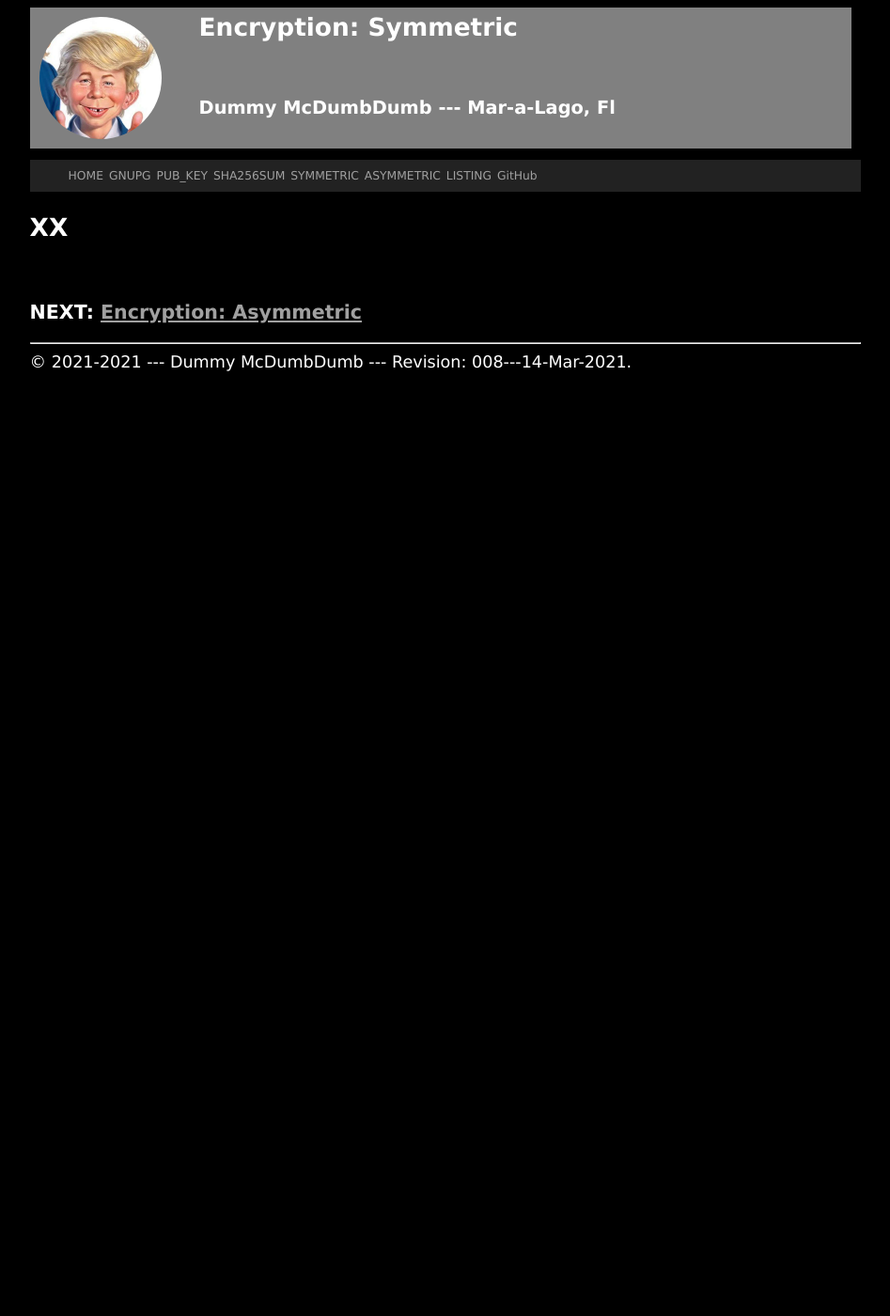
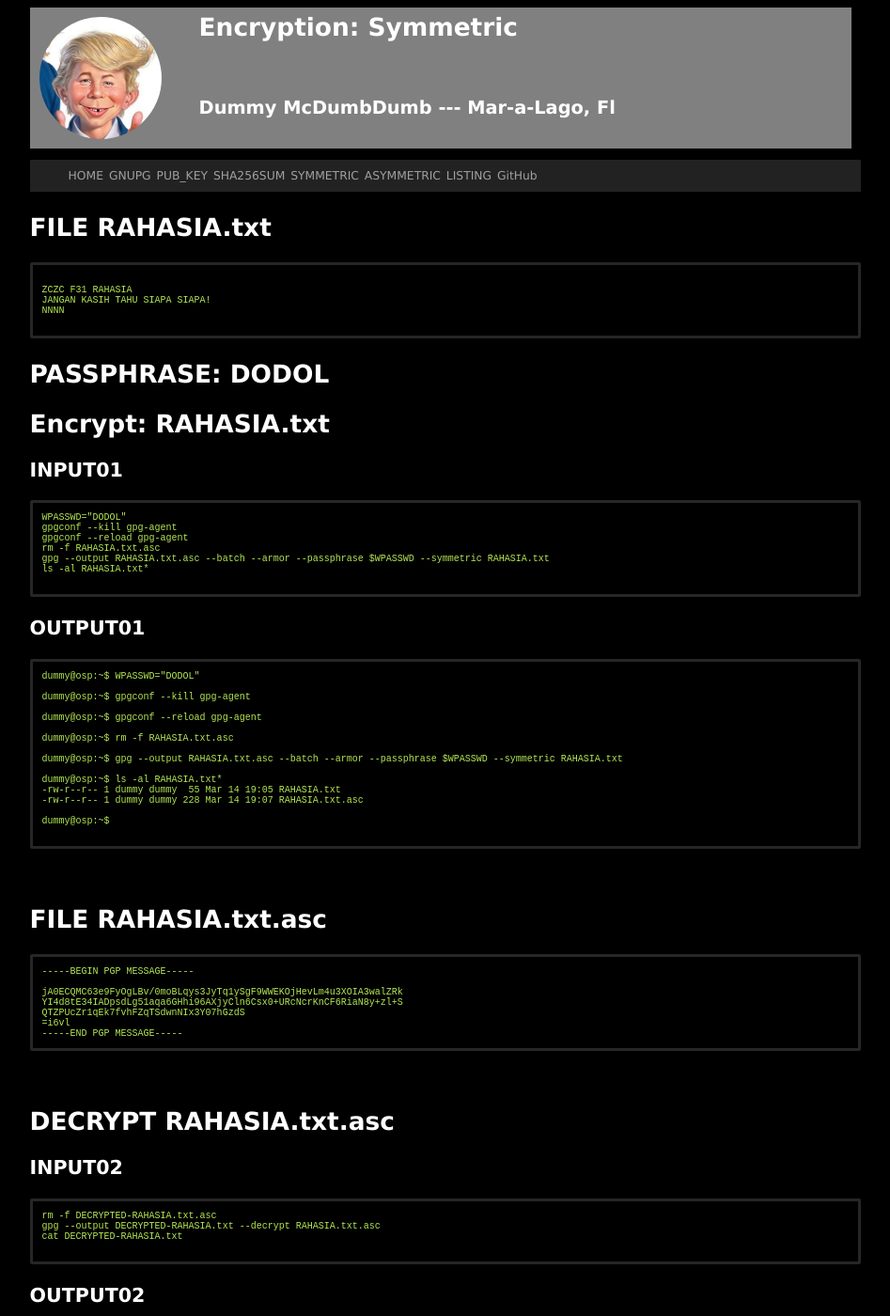
Before and after one commit to mcdumbdumb/gnupg, a Jekyll site: the page built from 005.md, in a window 1280 px wide and 1400 px high. Shown: the whole window at 94% size, without its empty margins (166-1113 px from the left). Built offline with Jekyll 4.4.1, drawn with Linux system fonts in a browser that asks for light colours; some of the changed text lies outside the part shown.

Commit message:
new file:   DECRYPTED-RAHASIA.txt RAHASIA.txt RAHASIA.txt.asc assets/images/dummy-002.jpg #	modified:   005.md _config.yml

````diff
--- a/005.md
+++ b/005.md
@@ -3,7 +3,104 @@ layout: "layout"
 title:  "Encryption: Symmetric"
 ---
 
-## XX
+## FILE RAHASIA.txt
+
+```
+
+ZCZC F31 RAHASIA
+JANGAN KASIH TAHU SIAPA SIAPA!
+NNNN
+
+```
+
+## PASSPHRASE: DODOL
+
+## Encrypt: RAHASIA.txt
+
+### INPUT01
+
+```
+WPASSWD="DODOL"
+gpgconf --kill gpg-agent
+gpgconf --reload gpg-agent
+rm -f RAHASIA.txt.asc
+gpg --output RAHASIA.txt.asc --batch --armor --passphrase $WPASSWD --symmetric RAHASIA.txt
+ls -al RAHASIA.txt*
+
+```
+
+### OUTPUT01
+
+```
+dummy@osp:~$ WPASSWD="DODOL"
+
+dummy@osp:~$ gpgconf --kill gpg-agent
+
+dummy@osp:~$ gpgconf --reload gpg-agent
+
+dummy@osp:~$ rm -f RAHASIA.txt.asc
+
+dummy@osp:~$ gpg --output RAHASIA.txt.asc --batch --armor --passphrase $WPASSWD --symmetric RAHASIA.txt
+
+dummy@osp:~$ ls -al RAHASIA.txt*
+-rw-r--r-- 1 dummy dummy  55 Mar 14 19:05 RAHASIA.txt
+-rw-r--r-- 1 dummy dummy 228 Mar 14 19:07 RAHASIA.txt.asc
+
+dummy@osp:~$
+
+```
+
+<br>
+## FILE RAHASIA.txt.asc
+
+```
+-----BEGIN PGP MESSAGE-----
+
+jA0ECQMC63e9FyOgLBv/0moBLqys3JyTq1ySgF9WWEKOjHevLm4u3XOIA3walZRk
+YI4d8tE34IADpsdLg51aqa6GHhi96AXjyCln6Csx0+URcNcrKnCF6RiaN8y+zl+S
+QTZPUcZr1qEk7fvhFZqTSdwnNIx3Y07hGzdS
+=i6vl
+-----END PGP MESSAGE-----
+```
+
+<br>
+## DECRYPT RAHASIA.txt.asc
+
+### INPUT02
+
+```
+rm -f DECRYPTED-RAHASIA.txt.asc
+gpg --output DECRYPTED-RAHASIA.txt --decrypt RAHASIA.txt.asc
+cat DECRYPTED-RAHASIA.txt
+
+```
+
+### OUTPUT02
+
+```
+dummy@osp:~$ rm -f DECRYPTED-RAHASIA.txt.asc
+
+dummy@osp:~$ gpg --output DECRYPTED-RAHASIA.txt --decrypt RAHASIA.txt.asc
+gpg: AES256 encrypted data
+gpg: encrypted with 1 passphrase
+
+```
+
+<img src="{{ site.baseurl }}/assets/images/dummy-002.jpg"  width="960">
+
+* PASSPHRASE: **DODOL**
+
+
+```
+dummy@osp:~$ cat DECRYPTED-RAHASIA.txt
+
+ZCZC F31 RAHASIA
+JANGAN KASIH TAHU SIAPA SIAPA!
+NNNN
+
+dummy@osp:~$
+
+```
 
 <br>
 ### NEXT: [Encryption: Asymmetric](006.md)
--- /dev/null
+++ b/DECRYPTED-RAHASIA.txt
@@ -0,0 +1,4 @@
+
+ZCZC F31 RAHASIA
+JANGAN KASIH TAHU SIAPA SIAPA!
+NNNN
--- /dev/null
+++ b/RAHASIA.txt
@@ -0,0 +1,4 @@
+
+ZCZC F31 RAHASIA
+JANGAN KASIH TAHU SIAPA SIAPA!
+NNNN
--- a/_config.yml
+++ b/_config.yml
@@ -1,5 +1,5 @@
 title:       "GNUPG"
-version:     "008---14-Mar-2021"
+version:     "009---14-Mar-2021"
 copyright:   "2021-2021"
 description: >-
   This is Dummy McDumbDumb!
````
Also changed, not shown: assets/images/dummy-002.jpg (added), 2 other files.
